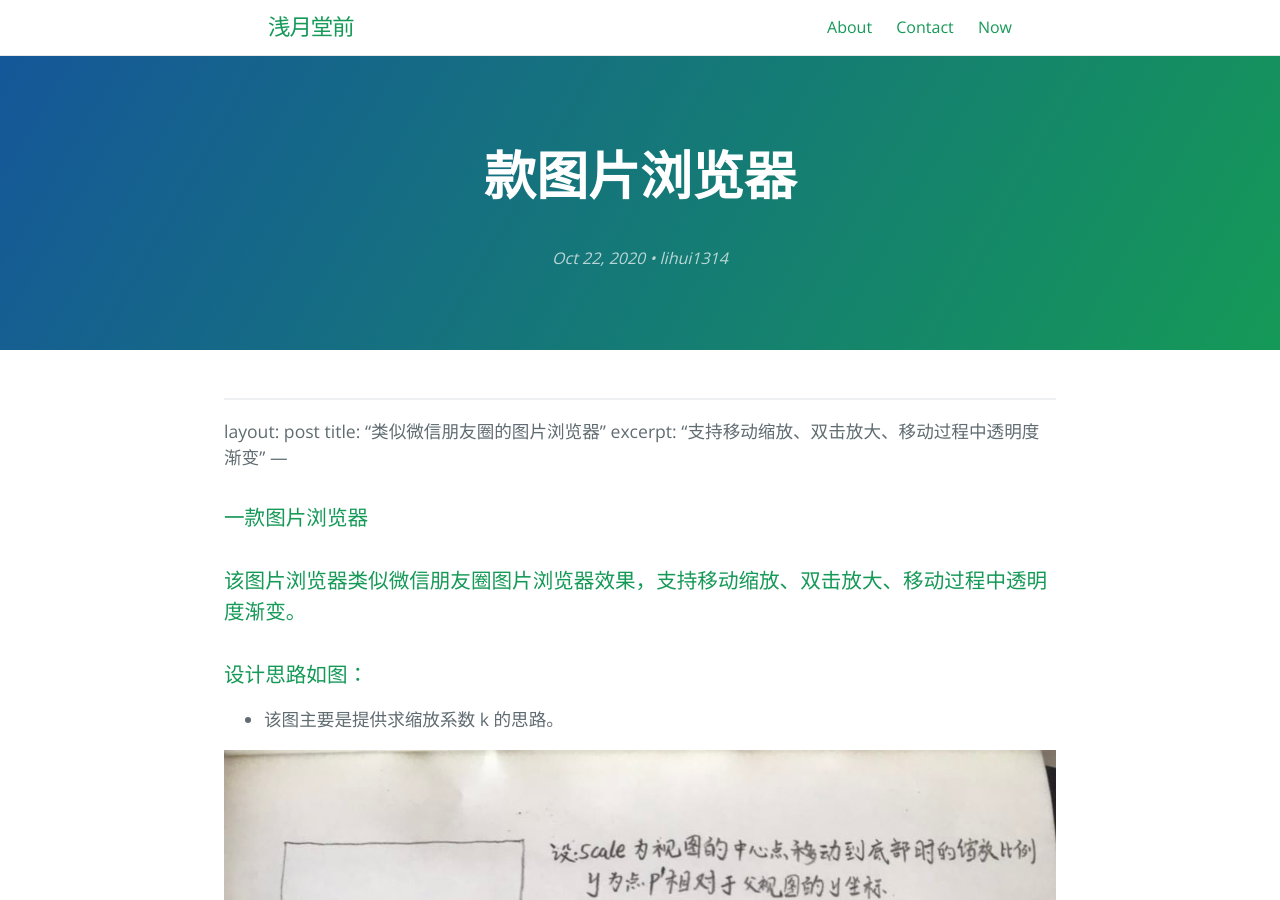
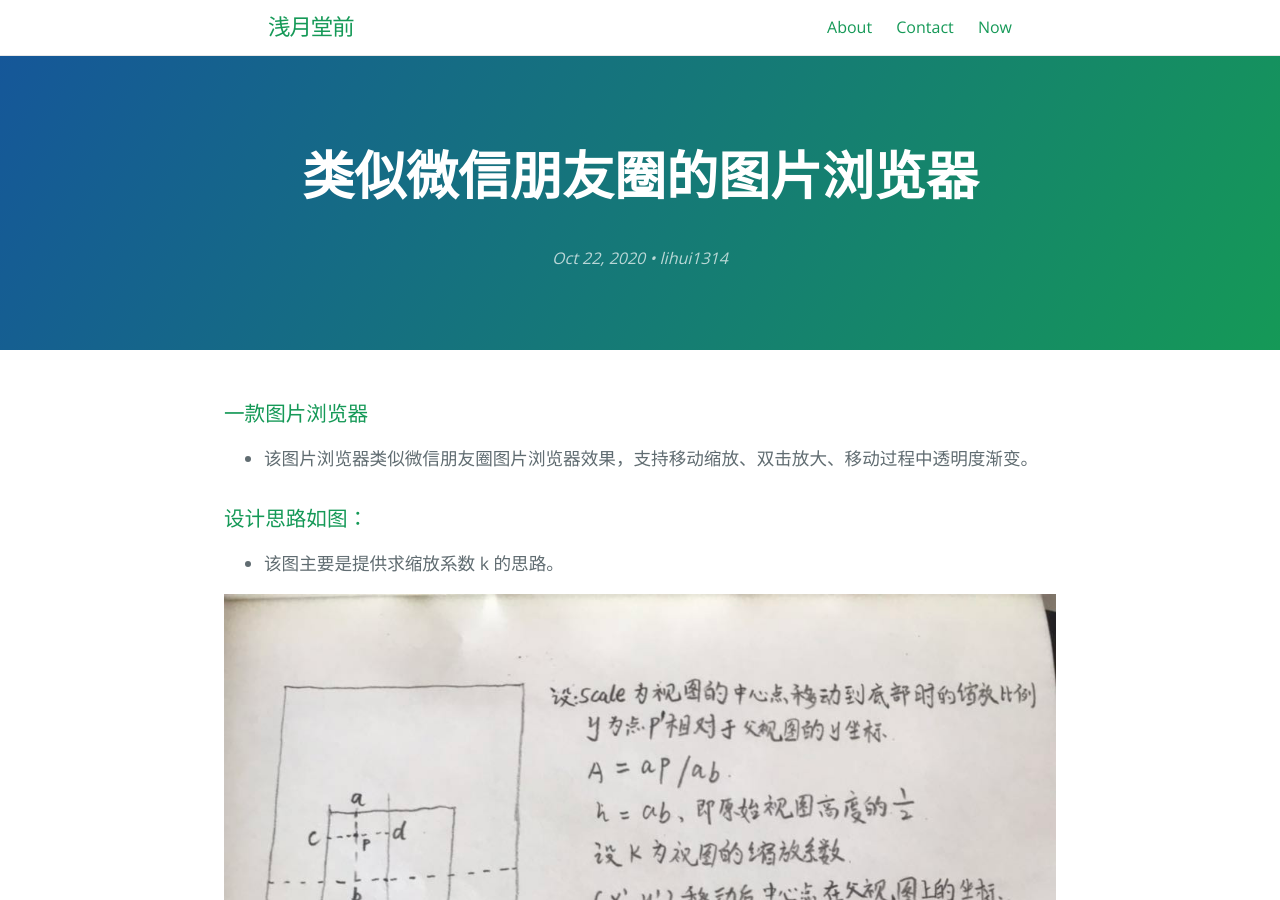
Before and after one commit to lihui1314/lihui1314.github.io, a Jekyll site: the page built from _posts/2020-10-22-款图片浏览器.md, in a window 1280 px wide and 900 px high. Built offline with Jekyll 4.4.1, drawn with Linux system fonts in a browser that asks for light colours; our own code applies the rules of GitHub Pages for plain Markdown files.

Commit message:
no message

```diff
--- a/_posts/2020-10-22-款图片浏览器.md
+++ b/_posts/2020-10-22-款图片浏览器.md
@@ -1,12 +1,12 @@
-
 ---
 layout: post
 title: "类似微信朋友圈的图片浏览器"
 excerpt: "支持移动缩放、双击放大、移动过程中透明度渐变"
 ---
+
 ### 一款图片浏览器
 
-###  该图片浏览器类似微信朋友圈图片浏览器效果，支持移动缩放、双击放大、移动过程中透明度渐变。
++ 该图片浏览器类似微信朋友圈图片浏览器效果，支持移动缩放、双击放大、移动过程中透明度渐变。
 
 ###  设计思路如图：
 
```
